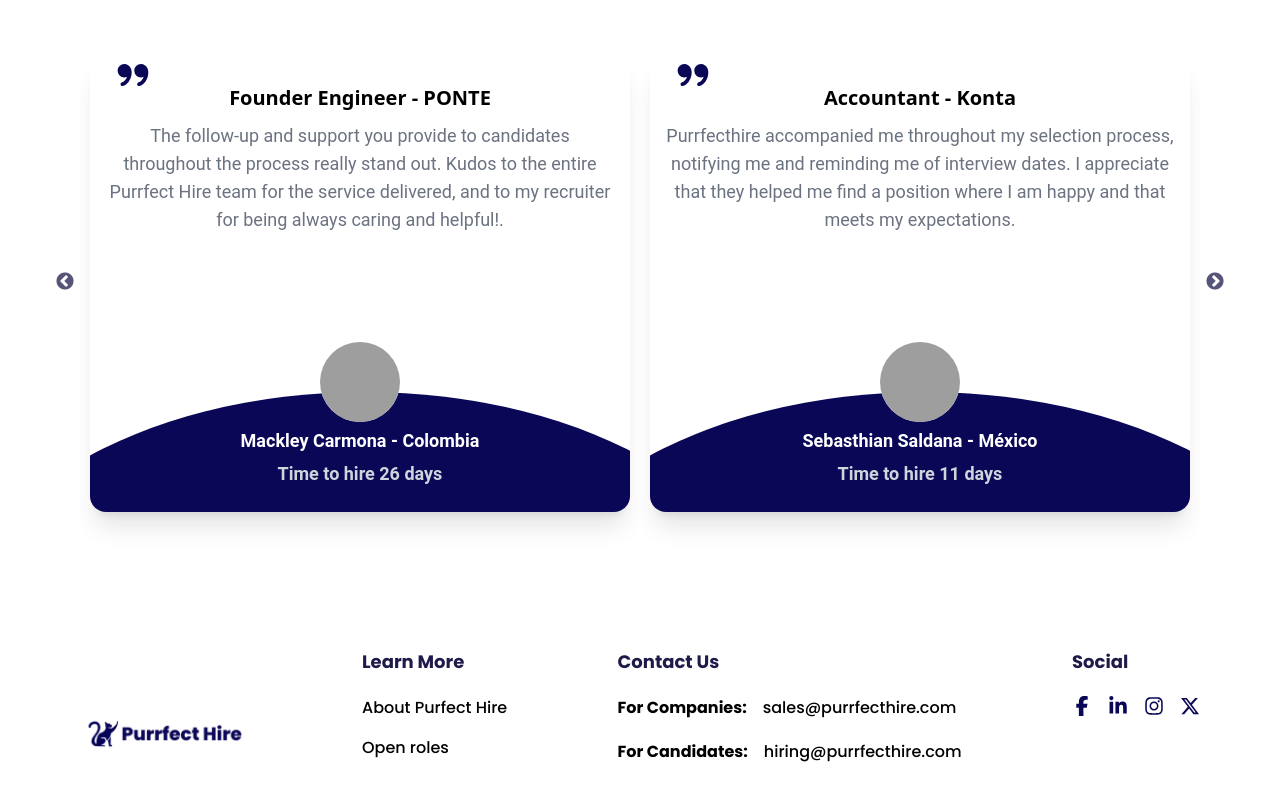
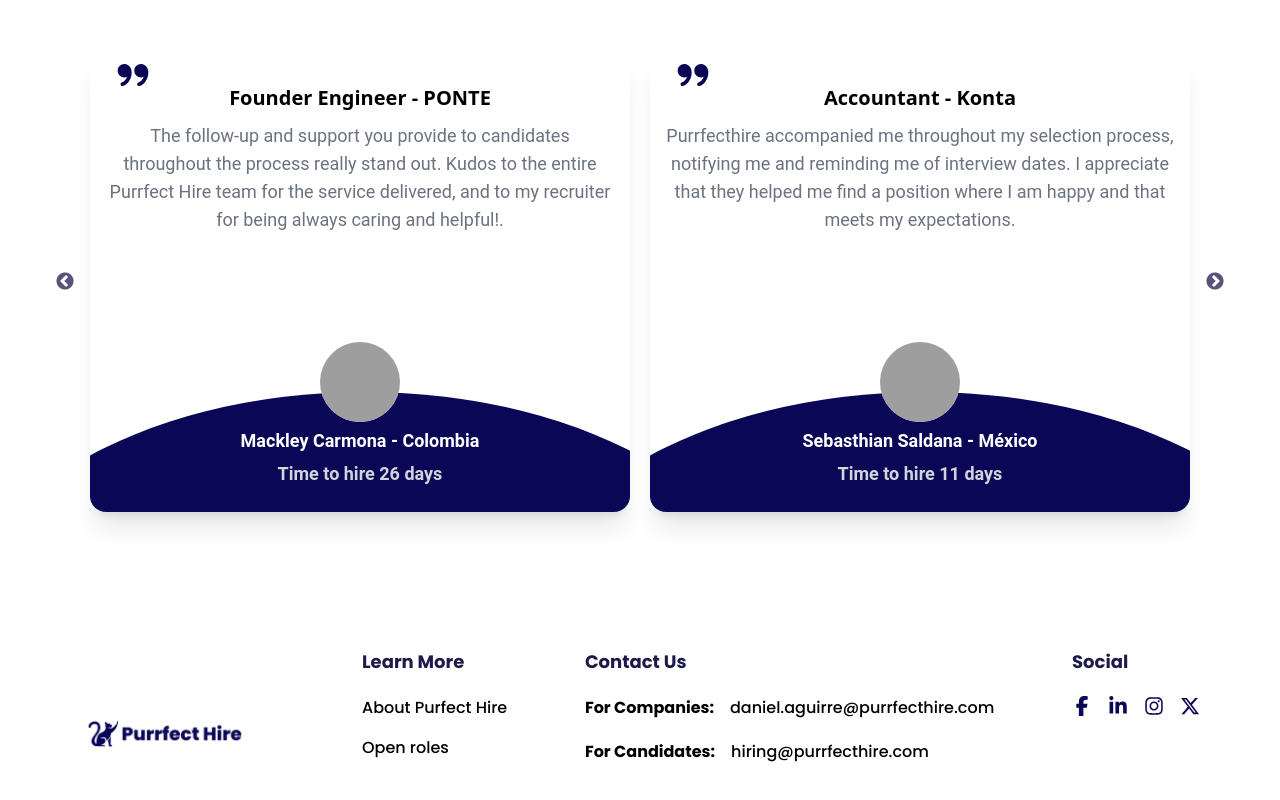
Before and after one commit to purrfecthire-org/web, a Next.js app: page / in a window 1280 px wide. Shown: the part 3696-4496 px from the top of the page. Built offline with nearby package versions, Linux system fonts and the light colour scheme; grey boxes are pictures that could not be loaded.

Commit message:
cambioCorreo

```diff
--- a/src/components/Footer/Footer.config.ts
+++ b/src/components/Footer/Footer.config.ts
@@ -25,7 +25,7 @@
 export const FOOTER_CONTACT_INFO = {
   title: "Contact Us",
   links: [
-    { label: "For Companies", value: "sales@purrfecthire.com" },
+    { label: "For Companies", value: "daniel.aguirre@purrfecthire.com" },
     { label: "For Candidates", value: "hiring@purrfecthire.com" },
   ],
 };
```
